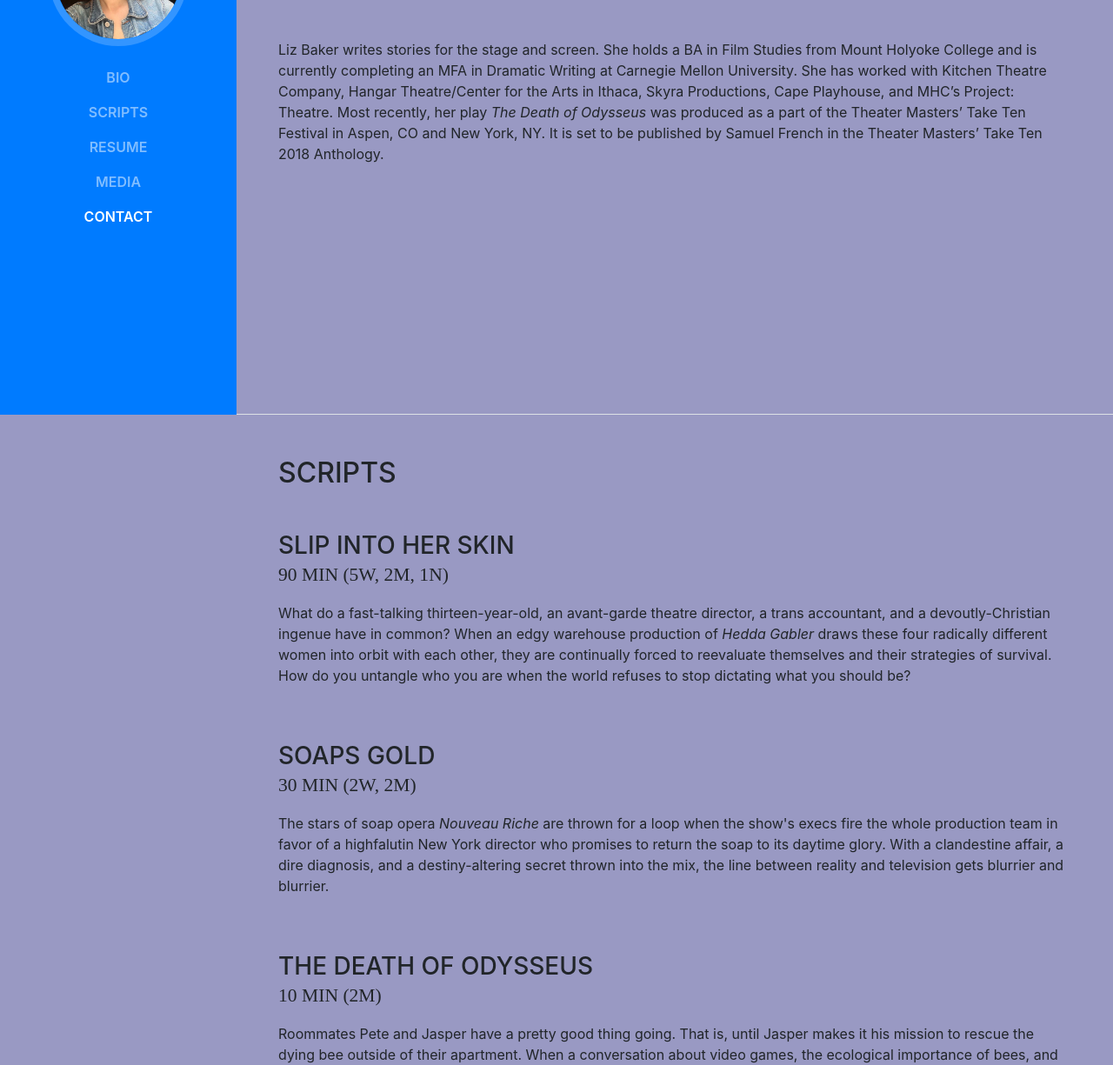
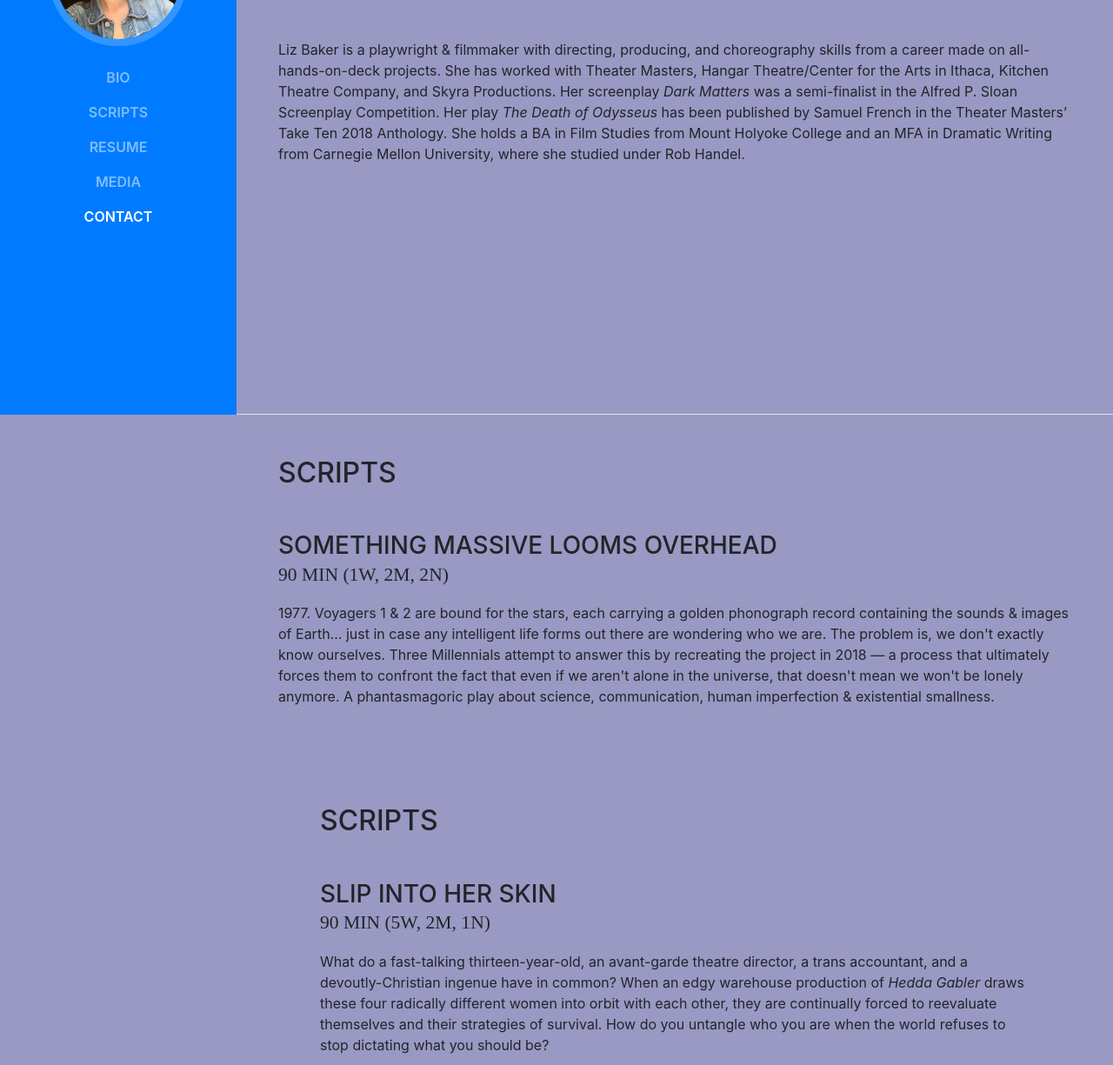
Before and after one commit to lizbakes/lizbaker.info, a website with bundled scripts: page index.html in a window 1280 px wide. Shown: the part 323-1548 px from the top of the page at 87% size. Built offline with nearby package versions, Linux system fonts and the light colour scheme; a web font is replaced by a local one.

Commit message:
la showcase corrections (change profile img, bio & add smlo)
la showcase corrections (change profile img, bio & add smlo)

```diff
--- a/index.html
+++ b/index.html
@@ -80,7 +80,7 @@
             <!-- a href="mailto:name@email.com">name@email.com</a -->
           </div>
 
-          <p class="mb-5">Liz Baker writes stories for the stage and screen. She holds a BA in Film Studies from Mount Holyoke College and is currently completing an MFA in Dramatic Writing at Carnegie Mellon University. She has worked with Kitchen Theatre Company, Hangar Theatre/Center for the Arts in Ithaca, Skyra Productions, Cape Playhouse, and MHC’s Project: Theatre. Most recently, her play <i>The Death of Odysseus</i> was produced as a part of the Theater Masters’ Take Ten Festival in Aspen, CO and New York, NY. It is set to be published by Samuel French in the Theater Masters’ Take Ten 2018 Anthology.
+          <p class="mb-5">Liz Baker is a playwright & filmmaker with directing, producing, and choreography skills from a career made on all-hands-on-deck projects. She has worked with Theater Masters, Hangar Theatre/Center for the Arts in Ithaca, Kitchen Theatre Company, and Skyra Productions. Her screenplay <i> Dark Matters </i> was a semi-finalist in the Alfred P. Sloan Screenplay Competition. Her play <i> The Death of Odysseus </i> has been published by Samuel French in the Theater Masters’ Take Ten 2018 Anthology. She holds a BA in Film Studies from Mount Holyoke College and an MFA in Dramatic Writing from Carnegie Mellon University, where she studied under Rob Handel.
           </p>
 
 <!-- SOCIAL MEDIA ICONS
@@ -113,6 +113,17 @@
 -->
         </div>
       </section>
+
+       <section class="resume-section p-3 p-lg-5 d-flex flex-column" id="scripts">
+        <div class="my-auto">
+          <h2 class="mb-5">Scripts</h2>
+          <div class="resume-item d-flex flex-column flex-md-row mb-5">
+            <div class="resume-content mr-auto">
+              <h3 class="mb-0">Something Massive Looms Overhead</h3>
+              <div class="subheading mb-3">90 min (1w, 2m, 2n) </div>
+              <p>1977. Voyagers 1 & 2 are bound for the stars, each carrying a golden phonograph record containing the sounds & images of Earth... just in case any intelligent life forms out there are wondering who we are. The problem is, we don't exactly know ourselves. Three Millennials attempt to answer this by recreating the project in 2018 –– a process that ultimately forces them to confront the fact that even if we aren't alone in the universe, that doesn't mean we won't be lonely anymore. A phantasmagoric play about science, communication, human imperfection & existential smallness.</p>
+            </div>
+          </div>
 
       <section class="resume-section p-3 p-lg-5 d-flex flex-column" id="scripts">
         <div class="my-auto">
```
